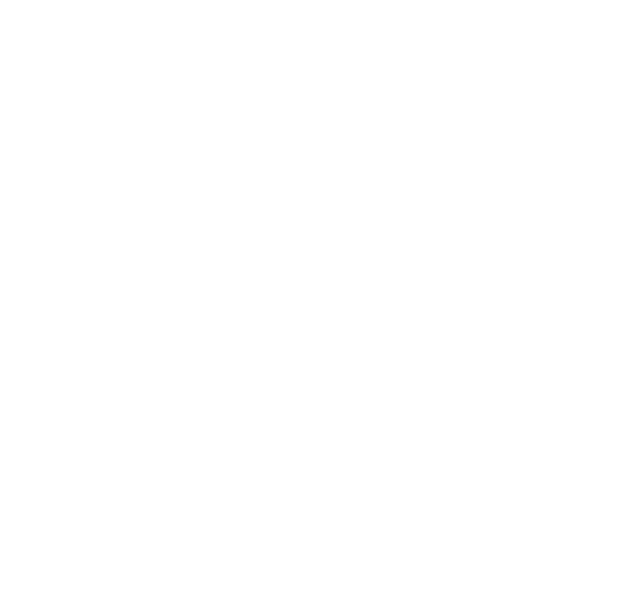
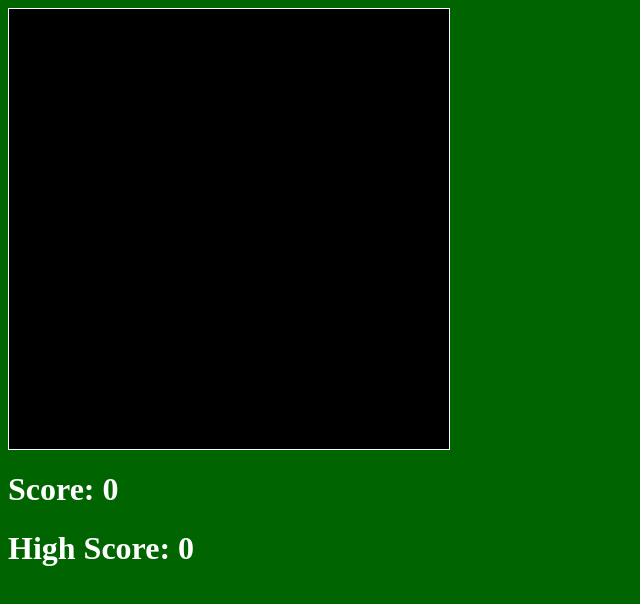
Before and after one commit to slipperysloth1012/snake, a plain HTML site: page index.html in a window 1280 px wide. Shown: the whole page, without its empty margins (0-640 px from the left). Drawn offline with Linux system fonts and the light colour scheme.

Commit message:
Update index.html

```diff
--- a/index.html
+++ b/index.html
@@ -3,13 +3,17 @@
 
   <head>
     <title>Snake</title>
-    <!--Link jQuery and CSS here-->
 
+
+    <link rel="stylesheet" type="text/css" href="index.css" />
+
+    <script src="jquery.min.js"></script>
   </head>
   <body>
-
+    <div id="board"></div>
+<h1 id="score">Score: 0</h1>
+<h1 id="highScore">High Score: 0</h1>
   </body>
 
-  <!-- Link index.js here -->
-
+  <script src="index.js"></script>
 </html>
```
